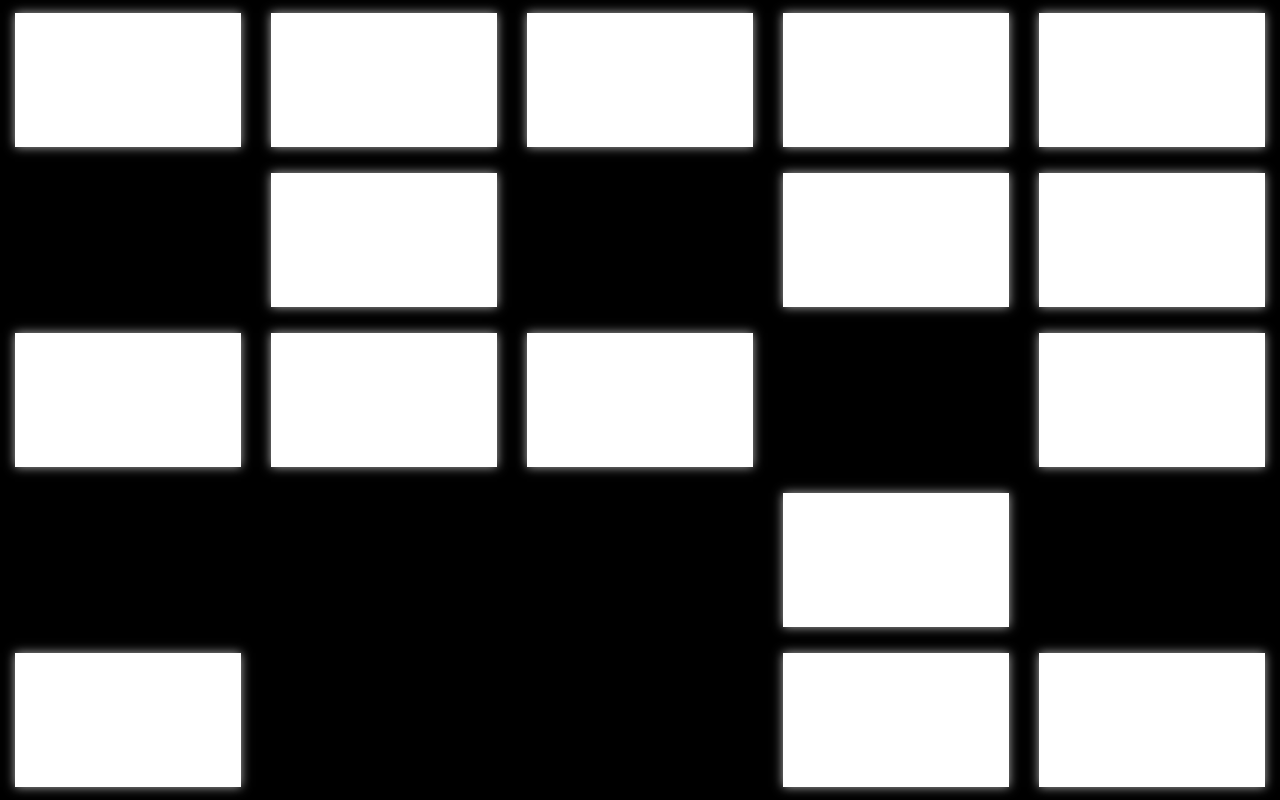
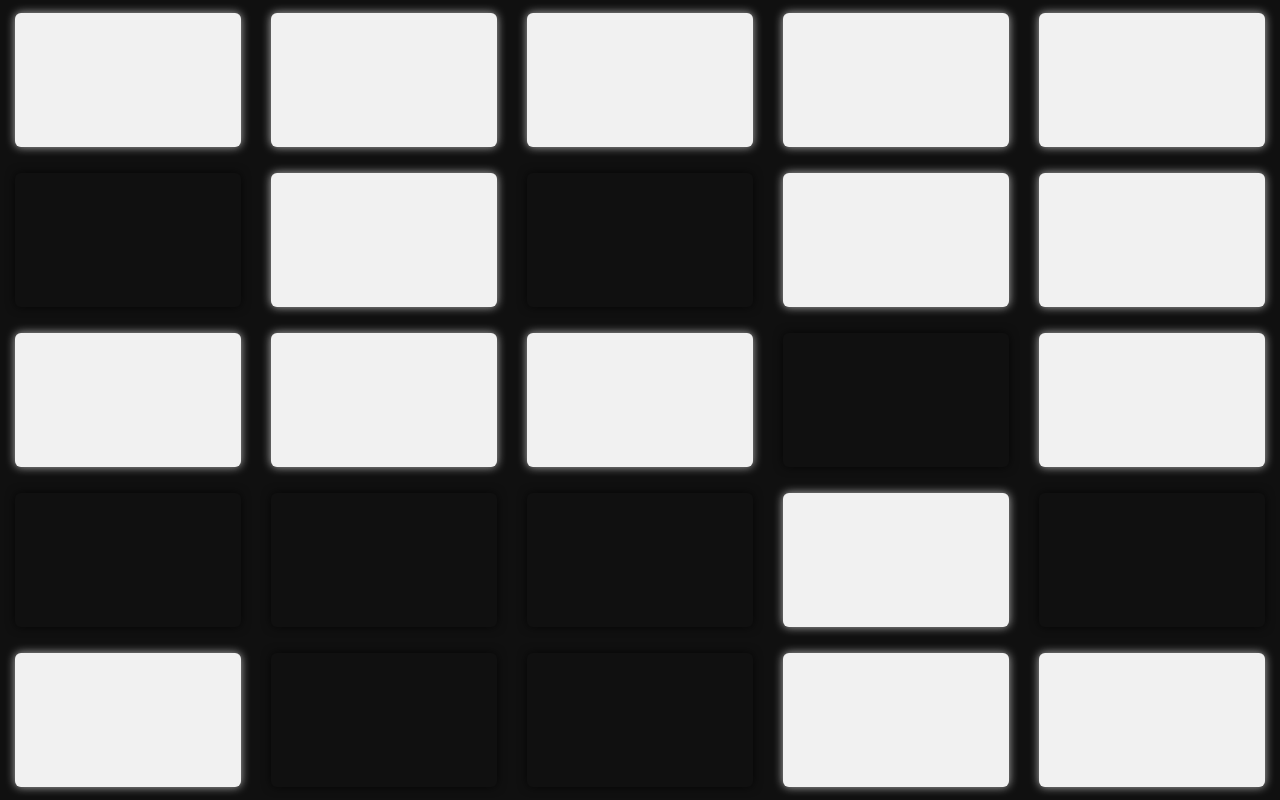
Before and after one commit to TheRekrab/games, a plain HTML site: page index.html in a window 1280 px wide. Drawn offline with Linux system fonts and the light colour scheme.

Commit message:
Update color scheme

```diff
--- a/style.css
+++ b/style.css
@@ -1,7 +1,7 @@
 body {
 	margin: 0;
 	padding: 0;
-	background: black;
+	background: #101010;
 }
 
 .container {
@@ -35,14 +35,24 @@ body {
 	flex: 1;
 	margin: 0 15px;
 	cursor: pointer;
+	border-radius: 6px;
 	transition: background 0.25s, box-shadow 0.125s;
 }
 
 .box-dark {
 	background: inherit;
+	box-shadow: 0 0 10px rgba(0,0,0,0.7);
+}
+
+.box-dark:hover {
+	box-shadow 0 0 10px black;
 }
 
 .box-light {
-	background: white;
-	box-shadow: 0px 0px 10px rgba(255,255,255,0.7);
+	background: #f1f1f1;
+	box-shadow: 0 0 10px rgba(255,255,255,0.7);
 }
+
+.box-light:hover {
+	box-shadow: 0 0 10px white;
+}
```
